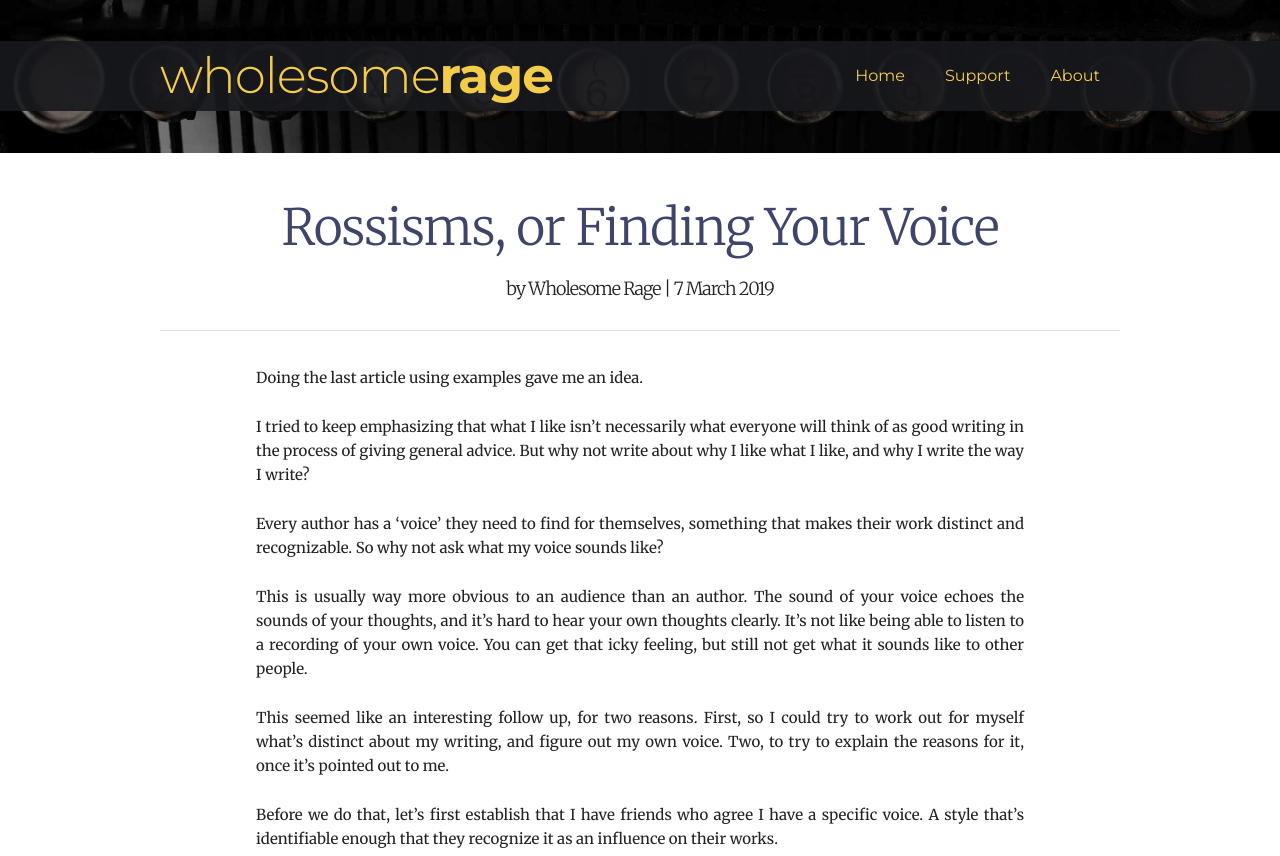
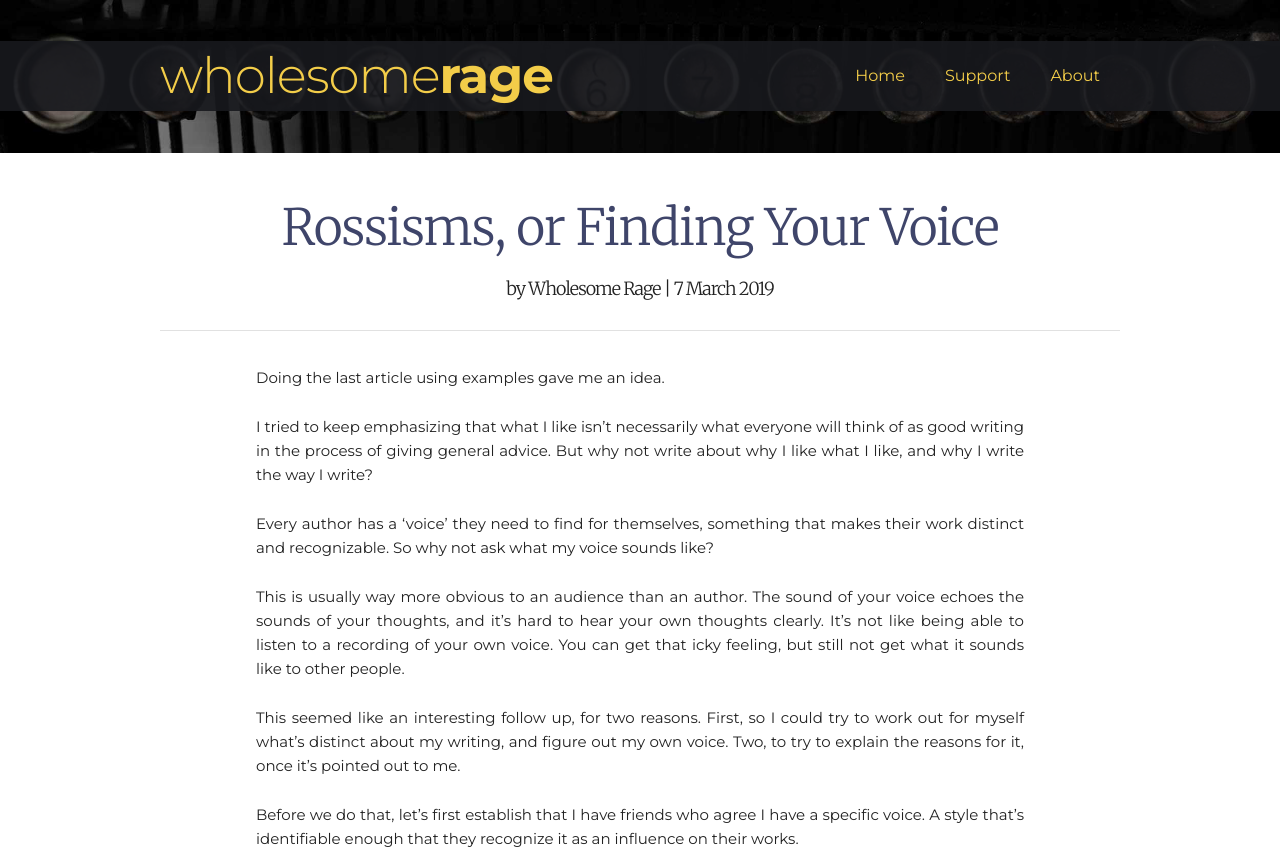
Before and after one commit to WholesomeRage/WholesomeRage.github.io, a Jekyll site: the page built from _posts/2019-03-07-rossisms-or-finding-your-voice.markdown, in a window 1280 px wide. Shown: the top 856 px of the page. Built offline with Jekyll 4.4.1, drawn with Linux system fonts in a browser that asks for light colours; nearby versions of some CDN libraries; grey boxes are pictures that could not be loaded.

Commit message:
Updated post nav buttons

```diff
--- a/_layouts/home.html
+++ b/_layouts/home.html
@@ -37,7 +37,7 @@
         <hr>
         <center>
             <table class="u-full-width">
-                <thead>
+                <thead style="font-family: 'Merriweather';">
                     <tr>
                         <th>Category</th>
                         <th>#</th>
--- a/_layouts/post.html
+++ b/_layouts/post.html
@@ -10,18 +10,18 @@
     <div class="body">
         {{ content }}
 
-        <div class="row">
-            <div class="six columns">
-                {% if page.previous.url %}
-                    <a class="button" href="{{ page.previous.url }}">&laquo;&nbsp;{{ page.previous.title }}</a>
-                {% endif %}
-            </div>
-            <div class="six columns" style="align-content: right;">
-                {% if page.next.url %}
-                    <a class="button" href="{{ page.next.url }}">{{ page.next.title }}&nbsp;&raquo;</a>
-                {% endif %}
-            </div>
-        </div>
+        <span class="post-nav">
+            <p>
+            {% if page.previous.url %}
+                <a class="button" href="{{ page.previous.url }}" style="overflow-wrap: break-word; padding-left: 15px; padding-right: 15px;">&laquo;&nbsp;{{ page.previous.title }}</a>
+            {% endif %}
+            </p>
+            <p>
+            {% if page.next.url %}
+                <a class="button" href="{{ page.next.url }}" style="overflow-wrap: break-word; padding-left: 15px; padding-right: 15px;">{{ page.next.title }}&nbsp;&raquo;</a>
+            {% endif %}
+            </p>
+        </span>
 
         {% if page.contributor == true %}
             <hr>
--- a/_sass/main.scss
+++ b/_sass/main.scss
@@ -160,9 +160,14 @@
 }
 
 /* Generic Body Stylings */
-body {
-    font-family: 'Merriweather';
-    padding-bottom: 50px;
+.container {
+    font-family: 'Montserrat';
+    font-weight: 400;
+    padding-bottom: 8px;
+
+    h1, h2, h3, h4, h5 {
+        font-family: 'Merriweather';
+    }
 }
 
 .category-tag {
@@ -381,6 +386,26 @@
     padding-left: 15px;
 }
 
+.post-nav {
+    display: flex;
+    justify-content: space-between;
+    flex-wrap: wrap;
+
+    p {
+        flex: 1 1 0;
+        width: 45%;
+    }
+
+    p:first-child {
+        padding-right: 0.5rem;
+    }
+
+    p:last-child {
+        padding-left: 0.5rem;
+        text-align: right;
+    }
+}
+
 /* Patreon and Commission Cards */
 .card-deck {
     display: -ms-flexbox;
@@ -465,11 +490,11 @@
 /* Footer Element Stylings */
 
 footer {
-    position: fixed;
+    position: relative;
     right: 0;
     bottom: 0;
     left: 0;
-    padding: 1rem;
     background-color: #efefef;
     text-align: center;
+    padding-top: 10px;
 }
```
